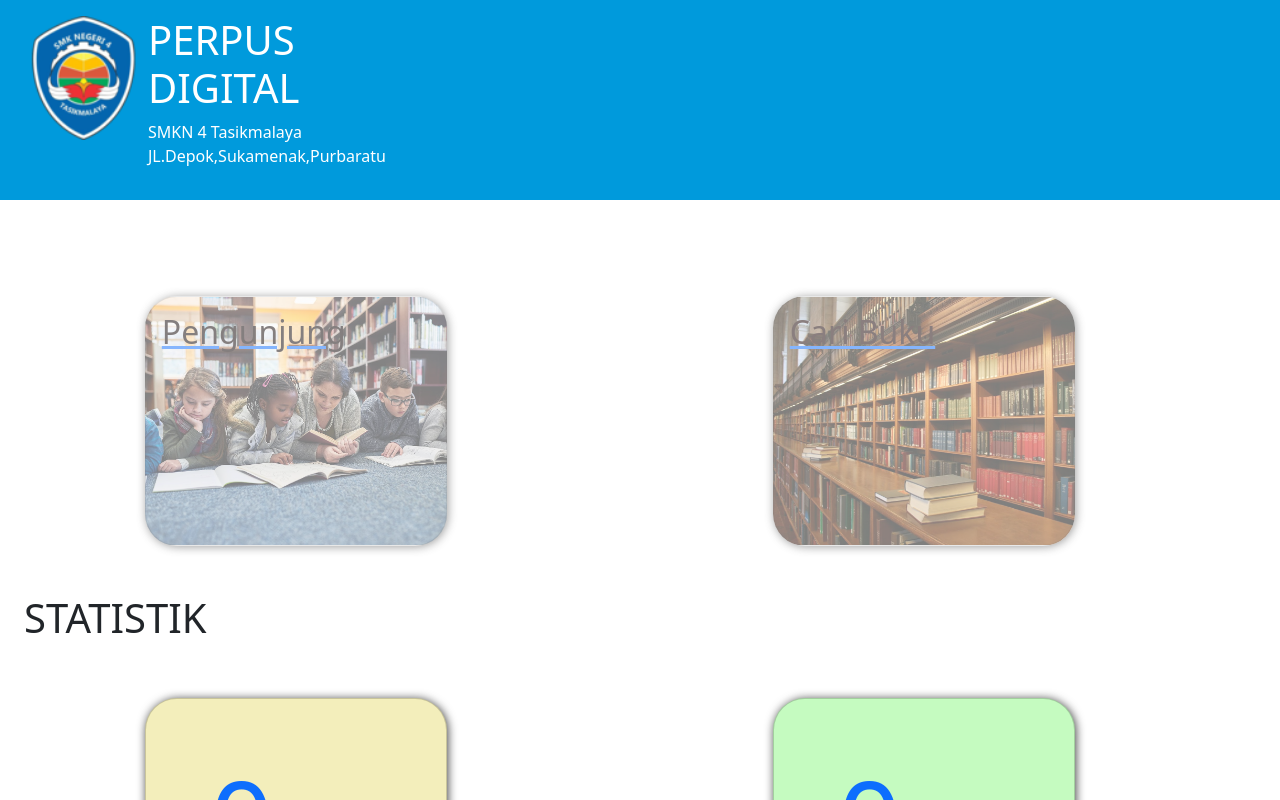
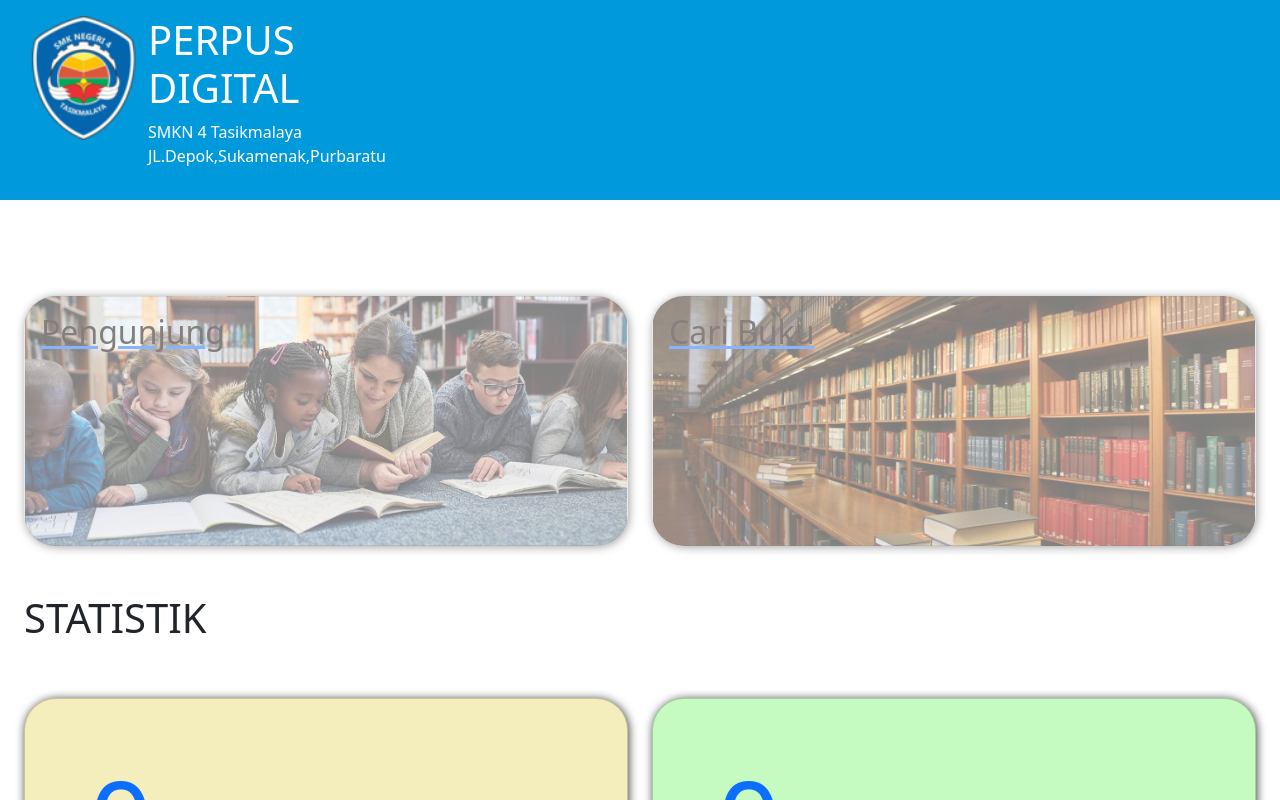
Before and after one commit to elisamardiyani0/perpus_digital-TEPA, a Nuxt app: page / in a window 1280 px wide. Shown: the top 800 px of the page. Built offline with nearby package versions, Linux system fonts and the light colour scheme; no server answers; the database is empty.

Commit message:
Add files via upload

```diff
--- a/pages/buku/index.vue
+++ b/pages/buku/index.vue
@@ -73,7 +73,4 @@
 .btn-warning{
     box-shadow: 1px 1px 10px #403610 !important;
 }
-.card{
-    width: 50%;
-}
 </style>
--- a/pages/index.vue
+++ b/pages/index.vue
@@ -86,10 +86,6 @@
     .text > h1 {
       font-size: 7rem;
     }
-    .card{
-        width: 50%;
-        margin-left:20%;
-    }
   </style>
 
 <script setup>
```
